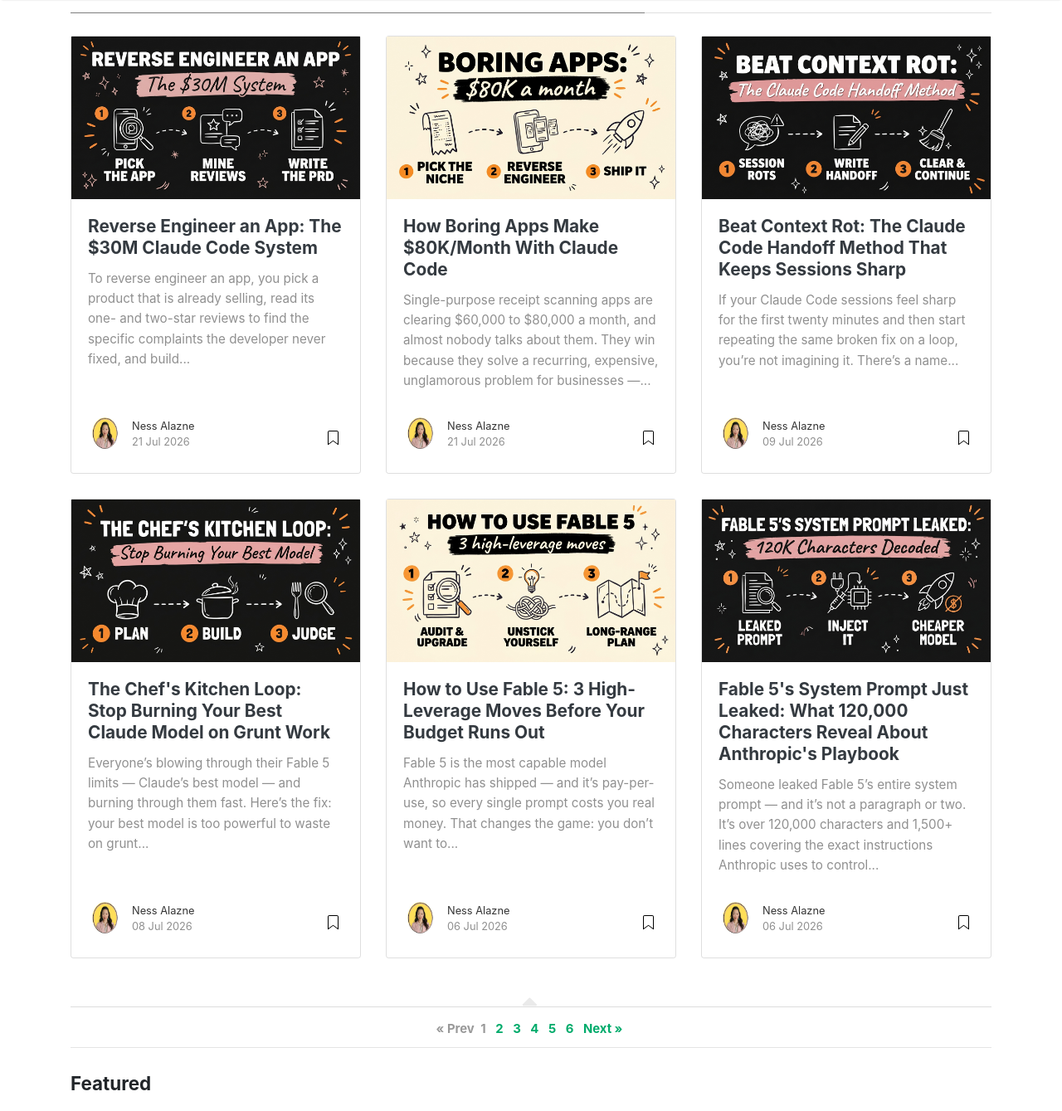
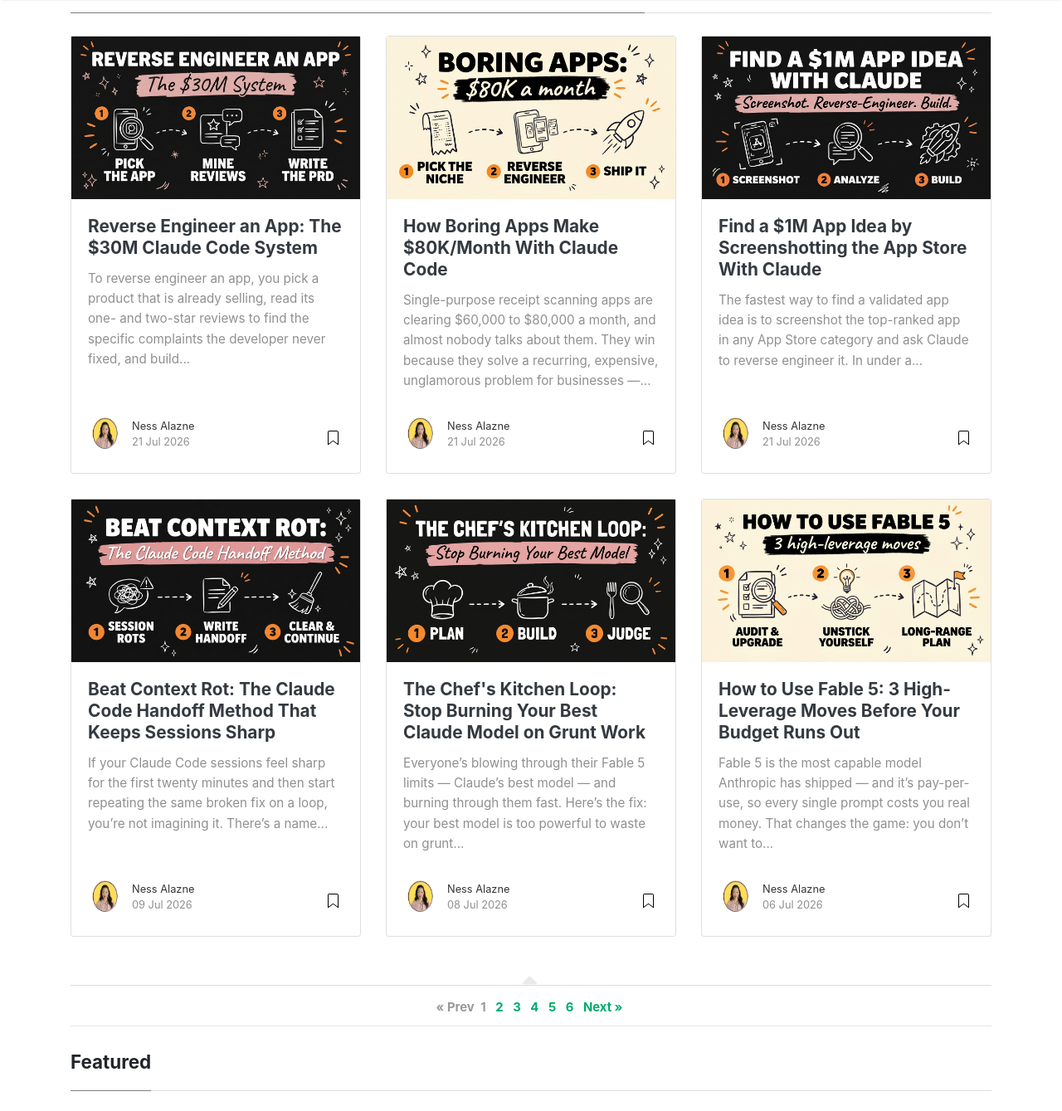
Before and after one commit to nessalazne/nessalazne.github.io, a Jekyll site: the page built from index.html, in a window 1280 px wide and 1400 px high, scrolled down 247 px, cut to the strip 0-1339 px from the top of the window. Shown: the whole strip at 83% size. Built offline with Jekyll 4.4.1, drawn with Linux system fonts in a browser that asks for light colours; nearby versions of some CDN libraries; the list of posts is cut into pages by our own code; some of the changed lines change nothing that is shown; some of the changed text lies outside the part shown.

Commit message:
Add: Find a $1M App Idea by Screenshotting the App Store With Claude

````diff
--- a/_pages/get.md
+++ b/_pages/get.md
@@ -299,6 +299,12 @@
   ],
   "build": [
     {
+      title: "The App Idea Research Prompt Guide",
+      desc: "Screenshot Any App, Get a Full Business Case: The Claude Reverse-Engineering Prompt + a Worked Example",
+      url: "https://hub.digicuratoragency.com/welcome",
+      post: "https://blog.digicuratoragency.com/app-idea-research-claude/"
+    },
+    {
       title: "Claude Code 4 Tips Cheat Sheet",
       desc: "A 1-page quick-reference guide covering the 4 Claude Code tips that shift it from a chatbot into a full agentic workflow system — CLAUDE.md, Skills, Sub-agents, and Hooks.",
       url: "https://guides.digicuratoragency.com/guides/claude-code-4-tips",
--- /dev/null
+++ b/_posts/2026-07-21-app-idea-research-claude.md
@@ -0,0 +1,155 @@
+---
+layout: post
+title: "Find a $1M App Idea by Screenshotting the App Store With Claude"
+description: "How to reverse-engineer any top App Store app with Claude into an ICP, pain point, market gap, and revenue model — then turn it into a Claude Code build prompt."
+author: ness
+categories: [Claude Code, AI Automation]
+tags: [app idea research, claude code, app store validation, ai startup ideas, reverse engineer app]
+image: assets/images/app-idea-research-claude-header.jpg
+featured: false
+---
+
+The fastest way to find a validated app idea is to screenshot the top-ranked app in any App Store category and ask Claude to reverse engineer it. In under a minute, Claude returns the ideal customer profile, the core pain point, the market gap, possible revenue models, and a "blue ocean" angle you could build against — no market research subscription, no guesswork. One more prompt turns that analysis into a build-ready spec you can paste straight into Claude Code.
+
+---
+
+## Get the Free Guide
+
+The free guide includes the exact reverse-engineering prompt, a full worked example running it against a real top-ranked app, and the follow-up prompt that turns the analysis into a Claude Code build spec.
+
+**[Get the free App Idea Research Prompt Guide →](https://hub.digicuratoragency.com/welcome)**
+
+---
+
+<div style="max-width: 315px; margin: 2rem auto;">
+  <div style="position: relative; padding-bottom: 177.78%; height: 0; overflow: hidden; border-radius: 10px;">
+    <iframe style="position: absolute; top: 0; left: 0; width: 100%; height: 100%;"
+      src="https://www.youtube.com/embed/52WlwVT1EmU"
+      frameborder="0"
+      allow="accelerometer; autoplay; clipboard-write; encrypted-media; gyroscope; picture-in-picture"
+      allowfullscreen></iframe>
+  </div>
+</div>
+
+## Why Is the App Store the Best Free Database for App Ideas?
+
+The App Store is a live, ranked record of what people already pay for, updated every day for free. Every app sitting at the top of a category has already cleared the two hardest questions in building software — does anyone want this, and will they pay for it — because its download count and star rating are the answer.
+
+Most people browse the App Store the way they browse Instagram: for entertainment, not research. Treating it as a research database instead means every top app becomes a case study you can extract in minutes with a single screenshot and a well-built prompt.
+
+## What Should You Screenshot Before You Prompt Claude?
+
+You need three things in the screenshot for Claude to reason about the app properly: the app's icon and name, its short description or tagline from the listing, and its current star rating with review count. If you can fit a second screenshot of the main app screen or a review snippet, that adds real signal, but the listing screenshot alone is usually enough to start.
+
+Pick a category you already understand — fitness, productivity, finance, journaling, habit tracking — because you'll evaluate Claude's output faster when you know the space. Open the App Store or Google Play, find the top one or two apps in that category, and screenshot the listing page for each.
+
+## What Does Claude's Reverse-Engineering Prompt Actually Return?
+
+Claude's reverse-engineering prompt returns five specific things: the ideal customer profile, the core pain point the app solves, the gap the app leaves open, a plausible revenue model, and a "blue ocean" angle — a way to serve the same customer without competing head-on. Here's the prompt itself:
+
+```
+I'm sharing a screenshot of [App Name] from the App Store.
+
+Reverse engineer this app and give me:
+1. The ideal customer profile (ICP) — be specific, not "busy people"
+2. The core pain point this app solves for that ICP
+3. The gap: what this app still does badly or ignores entirely
+4. 2-3 plausible revenue models this app is likely running
+5. A "blue ocean" angle — a version of this that serves the same
+   ICP without competing head-on on the same feature set
+```
+
+Where this differs from a straight feature audit is the ICP-first framing: Claude is reasoning about who the app serves and why, not just listing buttons and screens. That's what makes the output usable for a business decision, not just a feature list.
+
+| Output | What it tells you |
+|---|---|
+| ICP | Who to design and market for |
+| Pain point | The one job the app is hired to do |
+| Gap | What the incumbent leaves on the table |
+| Revenue model | How this category of app actually makes money |
+| Blue ocean angle | Where you can win without a feature war |
+
+For the full worked walkthrough — the same prompt run against a real top-ranked app, with Claude's actual output at each step — [grab the free guide](https://hub.digicuratoragency.com/welcome).
+
+## How Do You Turn the Analysis Into a Build Prompt for Claude Code?
+
+You turn the analysis into a build prompt by asking Claude to compress its own output into a scoped, buildable spec, then pasting that spec straight into Claude Code as the first message of a new project. The second prompt looks like this:
+
+```
+Using the reverse-engineering analysis above, write a build prompt for
+Claude Code that scopes a v1 around the blue ocean angle.
+
+Include:
+- The one core feature that proves the blue ocean angle works
+- The screens needed for that feature only (max 3)
+- Suggested tech stack and why
+- What to explicitly leave out of v1
+
+Format it as a single prompt I can paste directly into Claude Code.
+```
+
+This is the step most people skip — they either stop at the analysis and never build, or they skip the analysis and start building the wrong thing. The two-prompt sequence is what turns App Store browsing into a dev-ready spec in about the time it takes to drink a coffee.
+
+If you'd rather mine an app's actual complaints instead of its category position, [reverse engineering an app from its negative reviews](https://blog.digicuratoragency.com/reverse-engineer-app-claude-code/) is the same idea from a different angle. Once you have a direction and want the full MVP build sequence, [cloning a $1M App Store app with Claude Code](https://blog.digicuratoragency.com/build-1m-app-claude-code/) picks up exactly where this leaves off.
+
+## FAQ
+
+### Do I need more than one screenshot for this to work?
+
+No. One clean screenshot of the app's listing — icon, name, description, and rating — is enough for Claude to produce a usable ICP, pain point, and gap analysis. A second screenshot of the main screen adds detail but isn't required.
+
+### Is this different from just asking Claude "give me an app idea"?
+
+Yes. An open-ended prompt gives Claude nothing to anchor on, so it defaults to generic suggestions. Reverse-engineering a specific, already-successful app gives Claude a real ICP, a real pain point, and real market signal to reason from.
+
+### Can I use this on apps outside the App Store, like SaaS products?
+
+Yes. The same prompt works on a screenshot of any product's marketing site or listing page — G2, Product Hunt, or the app's own homepage all provide enough signal for the ICP, pain point, and gap analysis.
+
+### How is the "blue ocean angle" different from just copying the app?
+
+Copying the app means matching its feature set. The blue ocean angle asks Claude to find a way to serve the same customer without competing on the same features — often a narrower use case, a different pricing model, or an underserved segment of the same audience.
+
+### What if Claude's ICP or gap analysis feels generic?
+
+Add more specifics to your screenshot or prompt — the actual review count, a line from a real review, or the app's pricing tier. Claude's output is only as specific as the signal you give it.
+
+## Start With a Screenshot, Not a Blank Page
+
+You don't need an original idea to start building — you need a proven app and thirty seconds with Claude. Screenshot the top app in a category you understand, run the reverse-engineering prompt, and let Claude hand you the ICP, the gap, and the angle before you write a single line of code.
+
+Want the full system — the worked example, the build prompts, and the project structure to ship it? [Join the Vibe Coding Build →](https://builds.digicuratoragency.com/)
+
+<script type="application/ld+json">
+{
+  "@context": "https://schema.org",
+  "@type": "FAQPage",
+  "mainEntity": [
+    {
+      "@type": "Question",
+      "name": "Do I need more than one screenshot for this to work?",
+      "acceptedAnswer": { "@type": "Answer", "text": "No. One clean screenshot of the app's listing — icon, name, description, and rating — is enough for Claude to produce a usable ICP, pain point, and gap analysis. A second screenshot of the main screen adds detail but isn't required." }
+    },
+    {
+      "@type": "Question",
+      "name": "Is this different from just asking Claude \"give me an app idea\"?",
+      "acceptedAnswer": { "@type": "Answer", "text": "Yes. An open-ended prompt gives Claude nothing to anchor on, so it defaults to generic suggestions. Reverse-engineering a specific, already-successful app gives Claude a real ICP, a real pain point, and real market signal to reason from." }
+    },
+    {
+      "@type": "Question",
+      "name": "Can I use this on apps outside the App Store, like SaaS products?",
+      "acceptedAnswer": { "@type": "Answer", "text": "Yes. The same prompt works on a screenshot of any product's marketing site or listing page — G2, Product Hunt, or the app's own homepage all provide enough signal for the ICP, pain point, and gap analysis." }
+    },
+    {
+      "@type": "Question",
+      "name": "How is the \"blue ocean angle\" different from just copying the app?",
+      "acceptedAnswer": { "@type": "Answer", "text": "Copying the app means matching its feature set. The blue ocean angle asks Claude to find a way to serve the same customer without competing on the same features — often a narrower use case, a different pricing model, or an underserved segment of the same audience." }
+    },
+    {
+      "@type": "Question",
+      "name": "What if Claude's ICP or gap analysis feels generic?",
+      "acceptedAnswer": { "@type": "Answer", "text": "Add more specifics to your screenshot or prompt — the actual review count, a line from a real review, or the app's pricing tier. Claude's output is only as specific as the signal you give it." }
+    }
+  ]
+}
+</script>
````
Also changed, not shown: assets/images/app-idea-research-claude-header.jpg (added), 1 other file.
